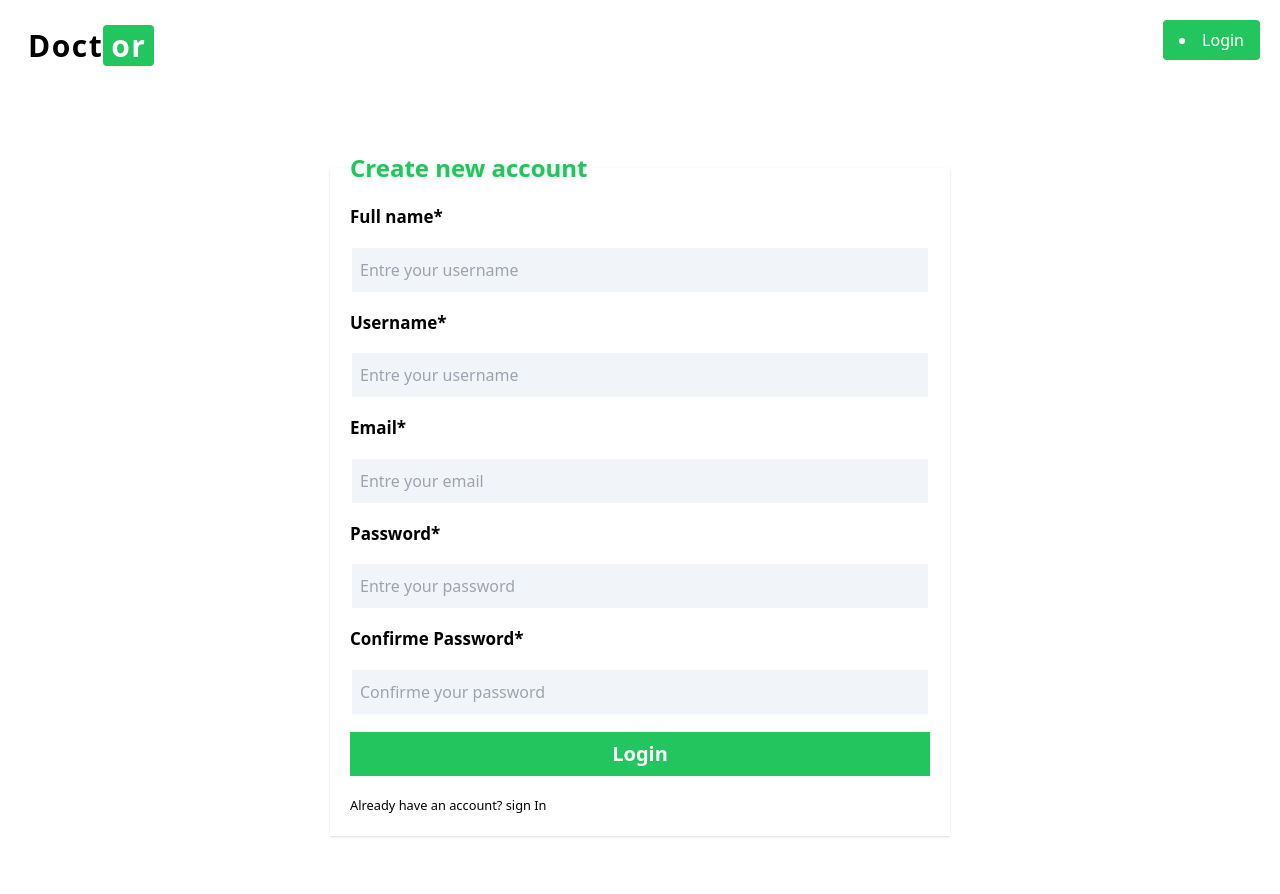
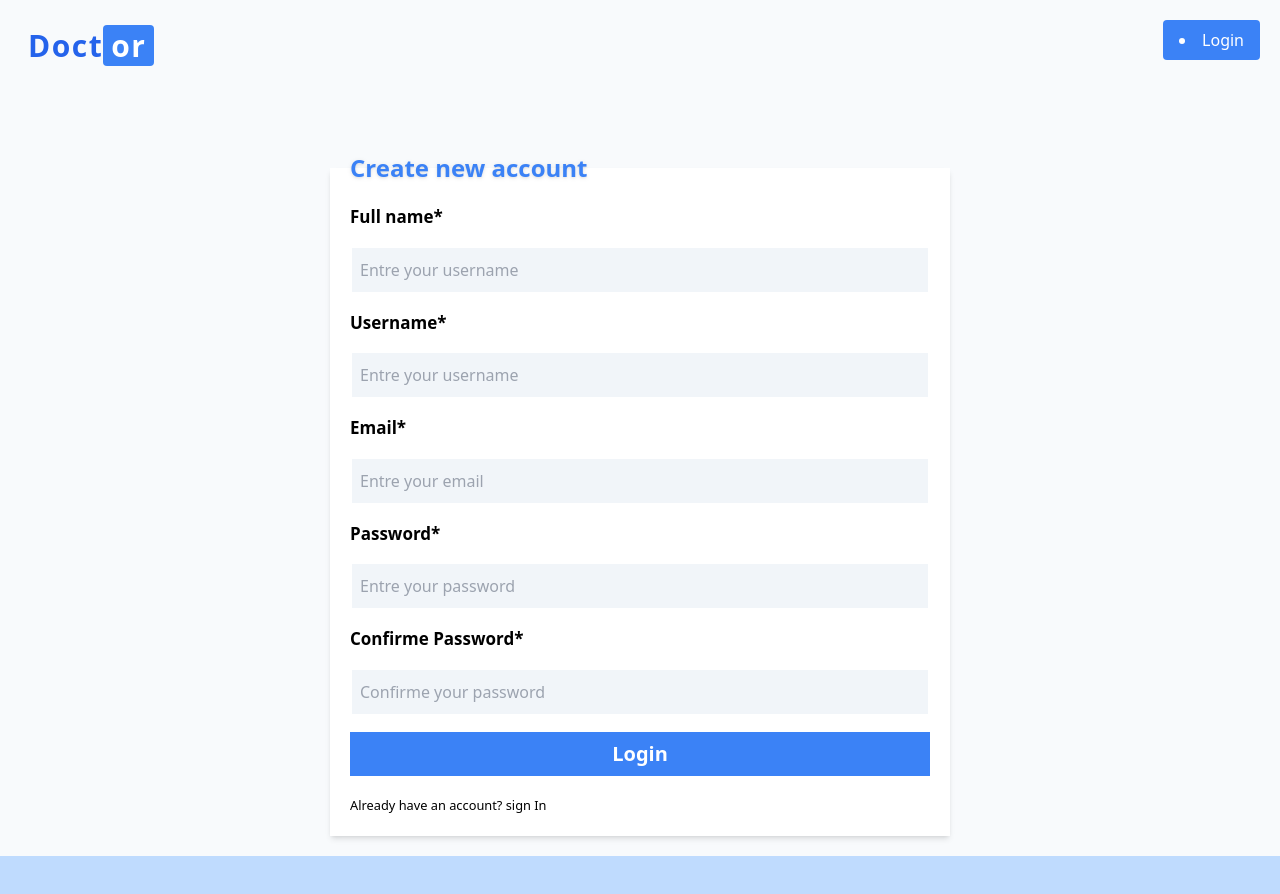
Before and after one commit to elongit/doctorApointment, a React (Vite) app: page /signUp in a window 1280 px wide. Before the commit the page ends 856 px from the top, so only its background shows below. Built offline with nearby package versions, Linux system fonts and the light colour scheme.

Commit message:
modified file

```diff
--- a/index.html
+++ b/index.html
@@ -6,7 +6,7 @@
     <meta name="viewport" content="width=device-width, initial-scale=1.0" />
     <title>Vite + React</title>
   </head>
-  <body class="p-0 m-0 box-border">
+  <body class="p-0 m-0 box-border bg-slate-50">
     <div id="root"></div>
     <script type="module" src="/src/main.jsx"></script>
   </body>
--- a/public/css/style.css
+++ b/public/css/style.css
@@ -578,6 +578,10 @@ video {
   height: 3rem;
 }
 
+.h-24 {
+  height: 6rem;
+}
+
 .cursor-pointer {
   cursor: pointer;
 }
@@ -619,9 +623,19 @@ video {
   border-color: rgb(255 255 255 / var(--tw-border-opacity, 1));
 }
 
+.bg-green-300 {
+  --tw-bg-opacity: 1;
+  background-color: rgb(134 239 172 / var(--tw-bg-opacity, 1));
+}
+
 .bg-green-500 {
   --tw-bg-opacity: 1;
   background-color: rgb(34 197 94 / var(--tw-bg-opacity, 1));
+}
+
+.bg-primary-color {
+  --tw-bg-opacity: 1;
+  background-color: rgb(59 130 246 / var(--tw-bg-opacity, 1));
 }
 
 .bg-slate-100 {
@@ -629,9 +643,24 @@ video {
   background-color: rgb(241 245 249 / var(--tw-bg-opacity, 1));
 }
 
-.bg-black {
+.bg-white {
   --tw-bg-opacity: 1;
-  background-color: rgb(0 0 0 / var(--tw-bg-opacity, 1));
+  background-color: rgb(255 255 255 / var(--tw-bg-opacity, 1));
+}
+
+.bg-slate-500 {
+  --tw-bg-opacity: 1;
+  background-color: rgb(100 116 139 / var(--tw-bg-opacity, 1));
+}
+
+.bg-slate-50 {
+  --tw-bg-opacity: 1;
+  background-color: rgb(248 250 252 / var(--tw-bg-opacity, 1));
+}
+
+.bg-blue-200 {
+  --tw-bg-opacity: 1;
+  background-color: rgb(191 219 254 / var(--tw-bg-opacity, 1));
 }
 
 .p-0 {
@@ -709,21 +738,24 @@ video {
   color: rgb(34 197 94 / var(--tw-text-opacity, 1));
 }
 
+.text-green-600 {
+  --tw-text-opacity: 1;
+  color: rgb(22 163 74 / var(--tw-text-opacity, 1));
+}
+
 .text-white {
   --tw-text-opacity: 1;
   color: rgb(255 255 255 / var(--tw-text-opacity, 1));
 }
 
-.shadow {
-  --tw-shadow: 0 1px 3px 0 rgb(0 0 0 / 0.1), 0 1px 2px -1px rgb(0 0 0 / 0.1);
-  --tw-shadow-colored: 0 1px 3px 0 var(--tw-shadow-color), 0 1px 2px -1px var(--tw-shadow-color);
-  box-shadow: var(--tw-ring-offset-shadow, 0 0 #0000), var(--tw-ring-shadow, 0 0 #0000), var(--tw-shadow);
+.text-primary-color {
+  --tw-text-opacity: 1;
+  color: rgb(59 130 246 / var(--tw-text-opacity, 1));
 }
 
-.shadow-lg {
-  --tw-shadow: 0 10px 15px -3px rgb(0 0 0 / 0.1), 0 4px 6px -4px rgb(0 0 0 / 0.1);
-  --tw-shadow-colored: 0 10px 15px -3px var(--tw-shadow-color), 0 4px 6px -4px var(--tw-shadow-color);
-  box-shadow: var(--tw-ring-offset-shadow, 0 0 #0000), var(--tw-ring-shadow, 0 0 #0000), var(--tw-shadow);
+.text-secondary-color {
+  --tw-text-opacity: 1;
+  color: rgb(37 99 235 / var(--tw-text-opacity, 1));
 }
 
 .outline-none {
@@ -747,9 +779,19 @@ video {
   border-color: rgb(34 197 94 / var(--tw-border-opacity, 1));
 }
 
+.hover\:border-primary-color:hover {
+  --tw-border-opacity: 1;
+  border-color: rgb(59 130 246 / var(--tw-border-opacity, 1));
+}
+
 .hover\:bg-green-600:hover {
   --tw-bg-opacity: 1;
   background-color: rgb(22 163 74 / var(--tw-bg-opacity, 1));
+}
+
+.hover\:bg-secondary-color:hover {
+  --tw-bg-opacity: 1;
+  background-color: rgb(37 99 235 / var(--tw-bg-opacity, 1));
 }
 
 @media (min-width: 768px) {
@@ -767,6 +809,12 @@ video {
     --tw-shadow-colored: 0 1px 3px 0 var(--tw-shadow-color), 0 1px 2px -1px var(--tw-shadow-color);
     box-shadow: var(--tw-ring-offset-shadow, 0 0 #0000), var(--tw-ring-shadow, 0 0 #0000), var(--tw-shadow);
   }
+
+  .md\:shadow-md {
+    --tw-shadow: 0 4px 6px -1px rgb(0 0 0 / 0.1), 0 2px 4px -2px rgb(0 0 0 / 0.1);
+    --tw-shadow-colored: 0 4px 6px -1px var(--tw-shadow-color), 0 2px 4px -2px var(--tw-shadow-color);
+    box-shadow: var(--tw-ring-offset-shadow, 0 0 #0000), var(--tw-ring-shadow, 0 0 #0000), var(--tw-shadow);
+  }
 }
 
 @media (min-width: 1024px) {
--- a/src/App.jsx
+++ b/src/App.jsx
@@ -1,5 +1,6 @@
 import { BrowserRouter, Routes, Route, useLocation } from "react-router-dom";
 import Header from "./components/header";
+import Footer from "./components/footer";
 import Login from './pages/Login';
 import SignUp from "./pages/SignUp";
 import AuthHeader from "./components/authHeader";
@@ -26,13 +27,14 @@ function AppContent() {
         <Header />
       )}
 
-      <main className="p-3 md:p-5">
+      <main className="p-3 md:p-5 ">
         <Routes>
           <Route path="/login" element={<Login />} />
           <Route path="/signUp" element={<SignUp />} />
           <Route path="/contact" element={<Contact/>}></Route>
         </Routes>
       </main>
+      <Footer/>
     </>
   );
 }
--- a/src/components/authHeader.jsx
+++ b/src/components/authHeader.jsx
@@ -4,20 +4,20 @@ const AuthHeader = () => {
   const location = useLocation();
   return (
     <header className="flex justify-between p-2 md:p-5 cursor-pointer ">
-      <h1 className="font-bold text-xl md:text-3xl tracking-wider text-green-600  p-2 rounded ">
+      <h1 className="font-bold text-xl md:text-3xl tracking-wider text-secondary-color  p-2 rounded ">
         <NavLink to="/">
           {" "}
-          Doct<span className=" bg-green-500 px-2 text-white rounded">or</span>
+          Doct<span className=" bg-primary-color px-2 text-white rounded">or</span>
         </NavLink>
       </h1>
 
       <nav>
         {location.pathname === "/login" ? (
-          <li className="bg-green-500 text-white px-4 py-2 rounded">
+          <li className="bg-primary-color text-white px-4 py-2 rounded">
             <NavLink to="/signUp">Sign up</NavLink>
           </li>
         ) : (
-          <li className="bg-green-500 text-white px-4 py-2 rounded">
+          <li className="bg-primary-color text-white px-4 py-2 rounded">
             <NavLink to="/login">Login</NavLink>
           </li>
         )}
--- a/src/components/footer.jsx
+++ b/src/components/footer.jsx
@@ -0,0 +1,11 @@
+
+const Footer = ()=>{
+
+    return(
+        <footer className="p-5 bg-blue-200 ">
+
+        </footer>
+    )
+}
+
+export default Footer
--- a/src/components/header.jsx
+++ b/src/components/header.jsx
@@ -1,9 +1,9 @@
 import { NavLink } from "react-router-dom";
 const Header = () => {
   return (
-    <header className="flex justify-between p-5 cursor-pointer ">
-      <h1 className="font-bold text-3xl tracking-wider text-green-600">
-      <NavLink to="/">  Doct<span className="text-white bg-green-500 px-2 rounded">or</span></NavLink>
+    <header className="flex justify-between p-5 cursor-pointer bg-white ">
+      <h1 className="font-bold text-3xl tracking-wider text-secondary-color">
+      <NavLink to="/">  Doct<span className="text-white bg-primary-color px-2 rounded">or</span></NavLink>
       </h1>
       <nav className="">
         <ul className="flex gap-5 font-semibold text-[18px] text-black/75 items-center">
@@ -16,7 +16,7 @@ const Header = () => {
             <NavLink to="/contact">Need help?</NavLink>
          </li>
 
-          <li className="bg-green-500 text-white px-4 py-2 rounded">
+          <li className="bg-primary-color text-white px-4 py-2 rounded">
              <NavLink to="/login">Login</NavLink>
           </li>
         </ul>
--- a/src/pages/login.jsx
+++ b/src/pages/login.jsx
@@ -2,8 +2,8 @@ import { NavLink } from "react-router-dom";
 
 const Login = () => {
   return (
-    <fieldset className="lg:w-2/4 m-auto mt-10 p-2 md:p-5 md:shadow">
-      <legend className="text-2xl font-bold text-green-500 drop-shadow">Login to your account</legend>
+    <fieldset className="lg:w-2/4 m-auto mt-10 p-2 md:p-5 md:shadow bg-white">
+      <legend className="text-2xl font-bold text-primary-color drop-shadow">Login to your account</legend>
       <form  className=" flex flex-col  gap-4">
         <label htmlFor="username" className="text-[17px] font-semibold">Username*</label>
         <input
@@ -11,7 +11,7 @@ const Login = () => {
           name="username"
           id="username"
           placeholder="Entre your username"
-          className="p-2 border-2 border-white hover:border-green-500 transition-all bg-slate-100 h-12
+          className="p-2 border-2 border-white hover:border-primary-color transition-all bg-slate-100 h-12
           outline-none "
         />
 
@@ -21,11 +21,11 @@ const Login = () => {
           name="pass"
           id="pass"
           placeholder="Entre your password"
-            className="p-2 border-2 border-white hover:border-green-500
+            className="p-2 border-2 border-white hover:border-primary-color
              transition-all bg-slate-100 h-12 outline-none"
         />
 
-        <button type="submit" className="bg-green-500 hover:bg-green-600 text-white font-bold text-xl py-2">Login</button>
+        <button type="submit" className="bg-primary-color hover:bg-secondary-color text-white font-bold text-xl py-2">Login</button>
         <div className="cursor-pointer">
             <small>Already have an account?
                 <NavLink to='/signUp'>sign up</NavLink>
--- a/src/pages/signUp.jsx
+++ b/src/pages/signUp.jsx
@@ -2,8 +2,8 @@ import { NavLink } from "react-router-dom";
 
 const SignUp = () => {
   return (
-    <fieldset className="lg:w-2/4 m-auto mt-10 p-2 md:p-5 md:shadow">
-      <legend className="text-2xl font-bold text-green-500 drop-shadow">Create new account</legend>
+    <fieldset className="lg:w-2/4 m-auto mt-10 p-2 md:p-5 md:shadow-md bg-white">
+      <legend className="text-2xl font-bold text-primary-color drop-shadow">Create new account</legend>
       <form  className=" flex flex-col  gap-4">
       <label htmlFor="fname" className="text-[17px] font-semibold ">Full name*</label>
         <input
@@ -11,7 +11,7 @@ const SignUp = () => {
           name="fname"
           id="fname"
           placeholder="Entre your username"
-          className="p-2 border-2 border-white hover:border-green-500 transition-all bg-slate-100 h-12
+          className="p-2 border-2 border-white hover:border-primary-color transition-all bg-slate-100 h-12
           outline-none "
         />
 
@@ -21,7 +21,7 @@ const SignUp = () => {
           name="username"
           id="username"
           placeholder="Entre your username"
-          className="p-2 border-2 border-white hover:border-green-500 transition-all bg-slate-100 h-12
+          className="p-2 border-2 border-white hover:border-primary-color transition-all bg-slate-100 h-12
           outline-none "
         />
 
@@ -31,7 +31,7 @@ const SignUp = () => {
           name="email"
           id="email"
           placeholder="Entre your email"
-          className="p-2 border-2 border-white hover:border-green-500 transition-all bg-slate-100 h-12
+          className="p-2 border-2 border-white hover:border-primary-color transition-all bg-slate-100 h-12
           outline-none "
         />
 
@@ -41,7 +41,7 @@ const SignUp = () => {
           name="pass"
           id="pass"
           placeholder="Entre your password"
-            className="p-2 border-2 border-white hover:border-green-500
+            className="p-2 border-2 border-white hover:border-primary-color
              transition-all bg-slate-100 h-12 outline-none"
         />
 
@@ -51,11 +51,11 @@ const SignUp = () => {
           name="Cpass"
           id="Cpass"
           placeholder="Confirme your password"
-            className="p-2 border-2 border-white hover:border-green-500
+            className="p-2 border-2 border-white hover:border-primary-color
              transition-all bg-slate-100 h-12 outline-none"
         />
 
-        <button type="submit" className="bg-green-500 hover:bg-green-600 text-white font-bold text-xl py-2">Login</button>
+        <button type="submit" className="bg-primary-color hover:bg-secondary-color text-white font-bold text-xl py-2">Login</button>
         <div className="cursor-pointer">
             <small>Already have an account? <NavLink to='/login'>sign In</NavLink> </small>
         </div>
```
Also changed, not shown: src/pages/contact.jsx (+7 -7 lines), tailwind.config.js (+6 -1 lines).
